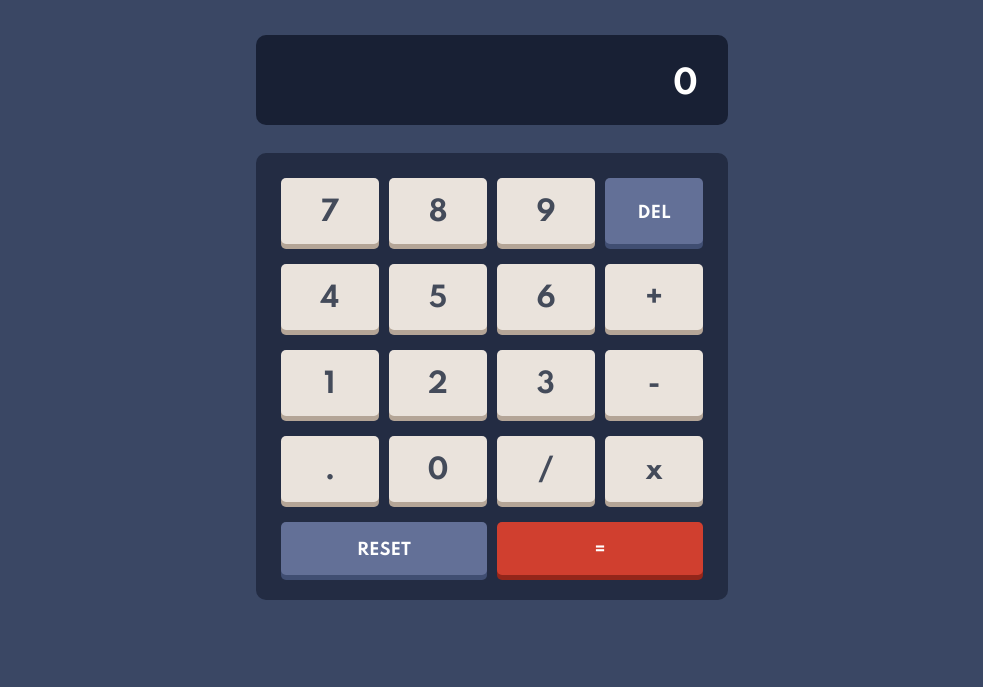
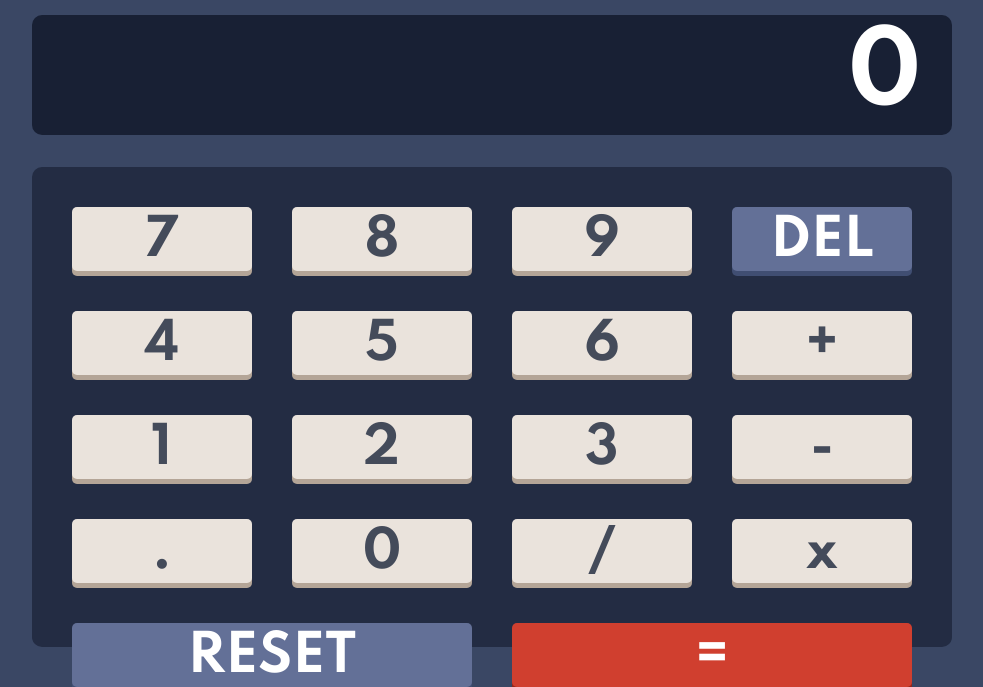
Before and after one commit to iShrishJaiswal/multi-theme-calculator, a plain HTML site: page index.html in a window 1280 px wide. Shown: the part 123-810 px from the top of the page, without its empty margins (148-1131 px from the left). Drawn offline with Linux system fonts and the light colour scheme.

Commit message:
fixes a bug

```diff
--- a/app.js
+++ b/app.js
@@ -39,7 +39,7 @@ equals.addEventListener('click', function (e) {
     if (ev.length >= '13') {
         ev = ev.slice(0, 12);
     }
-    display.innerText = ev;
+    display.innerText = ev.replace(/\B(?=(\d{3})+(?!\d))/g, ",");
 })
 
 deleteBtn.addEventListener('click', function () {
@@ -48,7 +48,7 @@ deleteBtn.addEventListener('click', function () {
     if (ev === '*' || ev === '+' || ev === '-' || ev === '/') {
         ev = ev.slice(0, -1);
     }
-    display.innerText = ev;
+    display.innerText = ev.replace(/\B(?=(\d{3})+(?!\d))/g, ",");
     if (ev === "") {
         ev = '0';
         display.innerText = ev;
@@ -75,6 +75,7 @@ for (btn of numButtons) {
                 ev = ev.concat(this.value);
             }
         }
-        display.innerText = ev;
+        // ev = ev.replace(/\B(?=(\d{3})+(?!\d))/g, ",");
+        display.innerText = ev.replace(/\B(?=(\d{3})+(?!\d))/g, ",");
     })
 }
--- a/index.html
+++ b/index.html
@@ -28,7 +28,6 @@
         </div>
       </div>
     </header>
-    <main>
       <div id="display">
         <h1 class="output">0</h1>
       </div>
@@ -52,7 +51,6 @@
         <button class="reset" value="reset">RESET</button>
         <button class="equals" value="=">=</button>
       </div>
-    </main>
   </div>
   <script src="app.js"></script>
 </body>
--- a/style.css
+++ b/style.css
@@ -71,21 +71,27 @@ a {
 }
 body {
     min-height: 100vh;
-    display: grid;
-    /* place-items: center; */
+    display: flex;
+    justify-content: center;
+    align-items: center;
     background: var(--main-bg);
     color: var(--body-text);
 }
 .container {
     width: 100%;
+    max-width: 960px;
     padding: 20px;
+    height: 100vh;
+    display: flex;
+    flex-direction: column;
+    justify-content: space-around;
 }
 header{
     display: flex;
     grid-column: 1 / 2;
     justify-content: space-between;
     align-items: center;
-    padding: 40px 0;
+    padding: 0px 0 1%;
 }
 
 .theme-number {
@@ -181,16 +187,12 @@ background: transparent;
     font-family: 'Spartan';
     display: flex;
     justify-content: flex-end;
-}
-
-main {
-    display: grid;
-    grid-template-columns: 1fr;
+    align-items: center;
 }
 
 button {
     /* aspect-ratio: 1/1; */
-    padding: 19px 15px 15px;
+    /* padding: 25% 20%; */
     border-radius: 5px;
     font-size: 1.7rem;
     text-align: center;
@@ -204,14 +206,16 @@ button {
 .numbers {
     display: grid;
     grid-template-columns: repeat(4, 1fr);
-    gap: 20px 10px;
-    padding: 25px;
+    grid-template-rows: repeat(5, 1fr);
+    height: 60vh;
+    gap: 20px 15px;
+    padding: 20px;
     border-radius: 10px;
-    margin-top: 20px;
+    /* margin-top: 20px; */
     background: var(--keypad-bg);
 }
 .delete, .reset, .equals {
-    font-size: 1rem;
+    font-size: 1.1rem;
 }
 .delete {
     background: var(--del-reset-bg);
@@ -230,97 +234,34 @@ button {
     color: var(--equal-text);
     box-shadow: 0 5px var(--equal-shadow);
     grid-column: 3 / span 2;
-    /* aspect-ratio: 2/1; */
 }
 
-
-@media (min-width: 480px) {
-    .container {
-        width: 40%;
-        margin: 0 auto;
-        height: 90%;
+@media (min-width: 600px) {
+    :root {
+        font-size: 22px;
+    }
+    #display {
+        height: 130px;
     }
 }
 
-
-
-
-/* THEME 2 */
-/* body{
-    background: hsl(0, 0%, 90%);
-    color: black;
+@media (min-width: 960px) {
+    :root {
+        font-size: 25px;
     }
-
-button {
-    background: hsl(45, 7%, 89%);
-    color: hsl(60, 10%, 19%);
-    box-shadow:0 5px hsl(35, 11%, 61%);
+    #display {
+        height: 15vh;
+        font-size: 1.9rem;
     }
     .numbers {
-    background: hsl(0, 5%, 81%);
+        padding: 40px;
+        gap: 40px;
     }
-.delete, .reset {
-    background:hsl(185, 42%, 37%);
-    box-shadow: 0 5px hsl(185, 58%, 25%);
+    button {
+        font-size: 2rem;
+        padding-top: 5px;
     }
-.equals {
-    background: hsl(25, 98%, 40%);
-    box-shadow: 0 5px hsl(25, 99%, 27%);
+    .delete, .reset, .equals {
+        font-size: 2rem;
     }
-header {
-    color: hsl(60, 10%, 19%);
 }
-#display {
-    background: white;
-    color: hsl(60, 10%, 19%);
-}
-
-#selector::-webkit-slider-runnable-track {
-    background: hsl(0, 5%, 81%);
-}
-#selector::-webkit-slider-thumb {
-    background: hsl(25, 98%, 40%);
-} */
-
-
-
-
-
-
-/* THEME 3 */
-/* body{
-    background: hsl(268, 75%, 9%);
-    color: black;
-}
-
-button {
-    background: hsl(268, 47%, 21%);
-    color: hsl(52, 100%, 62%);
-    box-shadow:0 5px hsl(290, 70%, 36%);
-}
-.numbers {
-    background: hsl(268, 71%, 12%);
-}
-.delete, .reset {
-    background:hsl(281, 89%, 26%);
-    box-shadow: 0 5px hsl(285, 91%, 52%);
-}
-.equals {
-    background: hsl(176, 100%, 44%);
-    color: hsl(198, 20%, 13%);
-    box-shadow: 0 5px hsl(25, 99%, 27%);
-}
-header {
-    color: hsl(52, 100%, 62%);
-}
-#display {
-    background: hsl(268, 71%, 12%);
-    color: hsl(52, 100%, 62%);
-}
-
-#selector::-webkit-slider-runnable-track {
-    background: hsl(268, 71%, 12%);
-}
-#selector::-webkit-slider-thumb {
-    background: hsl(176, 100%, 44%);
-} */
```
Lines whose indentation alone changed are shown as unchanged.
